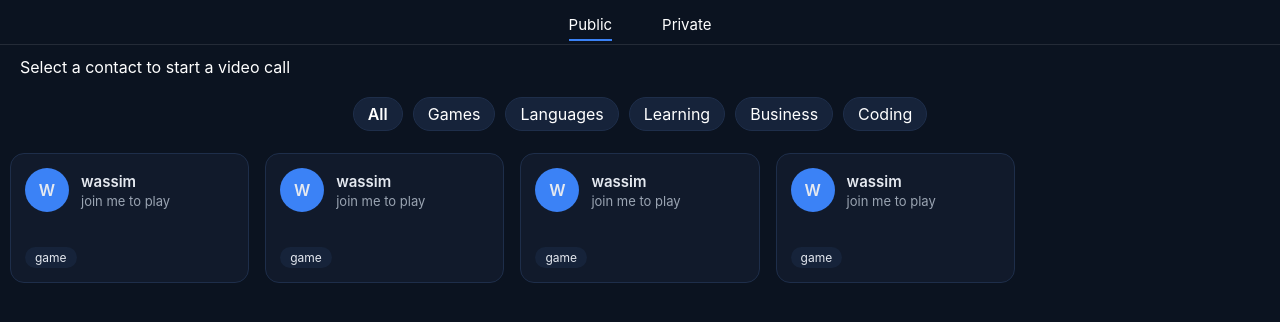
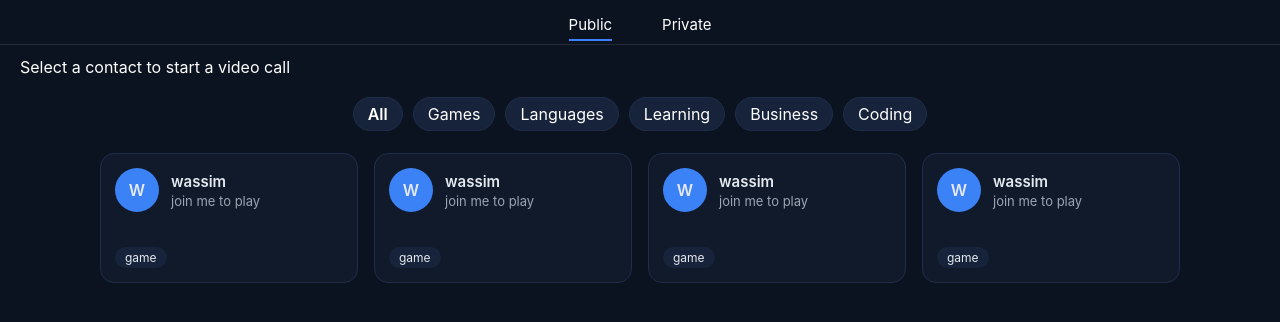
Before and after one commit to malak-bou/Build-it, a plain HTML site: page app/app.html in a window 1280 px wide. Shown: the part 72-394 px from the top of the page. Drawn offline with Linux system fonts and the light colour scheme.

Commit message:
Update app.css

```diff
--- a/app/app.css
+++ b/app/app.css
@@ -258,6 +258,8 @@ body {
   grid-template-columns: repeat(auto-fill, minmax(220px, 1fr));
   gap: 16px;
   padding: 10px;
+  max-width: 1100px;   /* controls how wide the grid can grow */
+  margin: 0 auto;
 }
 
 /* card */
```
